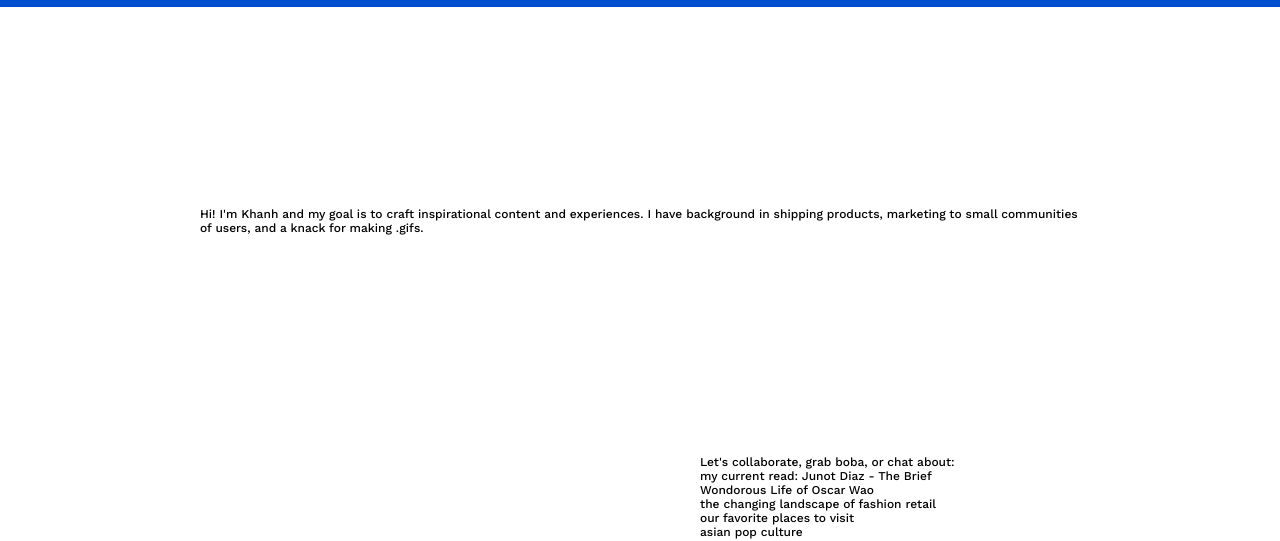
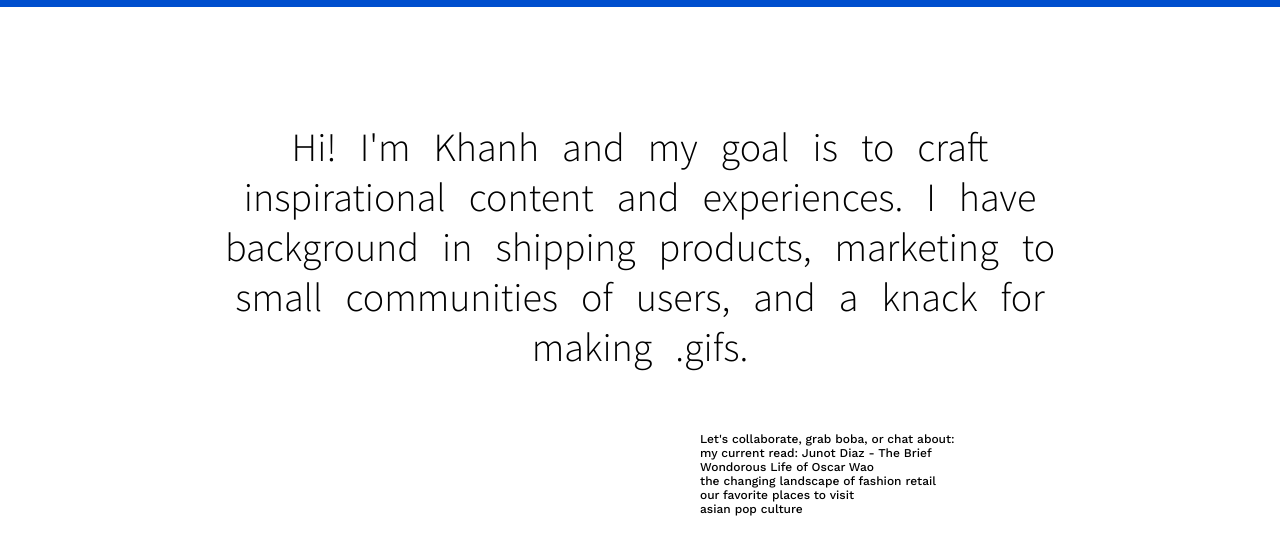
Before and after one commit to eagersails/eagersails.github.io, a plain HTML site: page index.html in a window 1280 px wide. Shown: the part 58-599 px from the top of the page. Drawn offline with nearby package versions, Linux system fonts and the light colour scheme.

Commit message:
paragraph

```diff
--- a/index.html
+++ b/index.html
@@ -9,7 +9,7 @@
 <header>
 <div class="navigation"><a href="">About Me</a> <a href="">Visual</a> <a href="">Photo</a> <a href="">Product</a> </div>
 </header>
-<div id="about"><font>Hi! I'm Khanh and my goal is to craft inspirational content and experiences. I have background in shipping products, marketing to small communities of users, and a knack for making .gifs. </font></div>
+<div id="about"><p>Hi! I'm Khanh and my goal is to craft inspirational content and experiences. I have background in shipping products, marketing to small communities of users, and a knack for making .gifs. </p></div>
 
 <div class="contact">
 Let's collaborate, grab boba, or chat about:<br>
@@ -72,13 +72,12 @@ header{
 #about{
 	padding-left: 200px;
 	padding-right: 200px;
-	padding-bottom: 200px;
-	padding-top: 200px;
+	padding-top: 75px;
 	margin: 0 auto;
 	display: inline-block;
 }
 
-#about .font{
+#about p{
 	font-size:40px;
 	word-spacing: 15px;
 	text-align:center;
```
